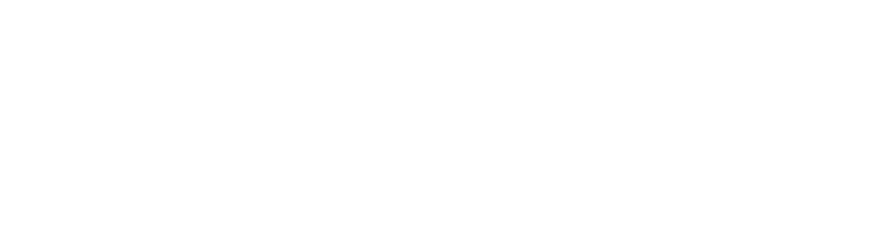
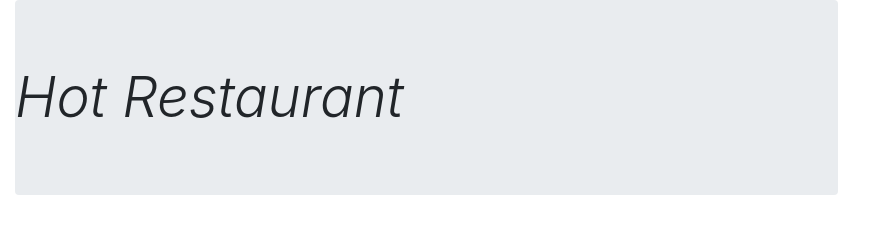
Before and after one commit to gillespiebn/restaurantReservation, a website: page index.html in a window 1280 px wide. Shown: the whole page, without its empty margins (0-886 px from the left). Drawn offline with nearby package versions, Linux system fonts and the light colour scheme.

Commit message:
jumbotron

```diff
--- a/index.html
+++ b/index.html
@@ -12,7 +12,15 @@
   </head>
   <body>
 
-
+<div class="container-fluid">
+<div class="row">
+    <div class="col-md-8">
+        <div class="jumbotron jumbotron-fluid rounded">
+            <div class="display-4"><i class"">Hot Restaurant</i></div>
+        </div>
+    </div>
+</div>
+</div>
     <!-- Optional JavaScript -->
     <!-- jQuery first, then Popper.js, then Bootstrap JS -->
     <script src="https://code.jquery.com/jquery-3.2.1.slim.min.js" integrity="sha384-KJ3o2DKtIkvYIK3UENzmM7KCkRr/rE9/Qpg6aAZGJwFDMVNA/GpGFF93hXpG5KkN" crossorigin="anonymous"></script>
```
